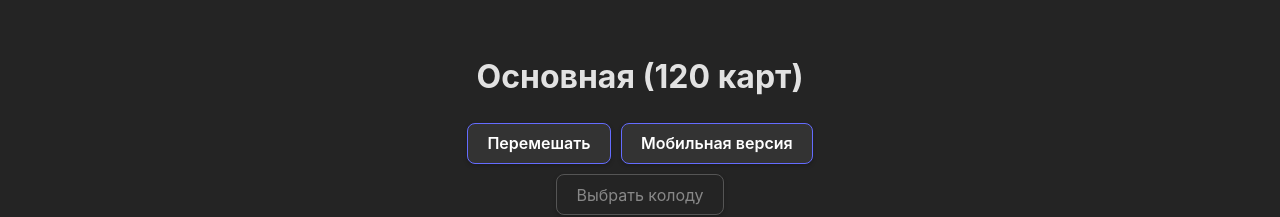
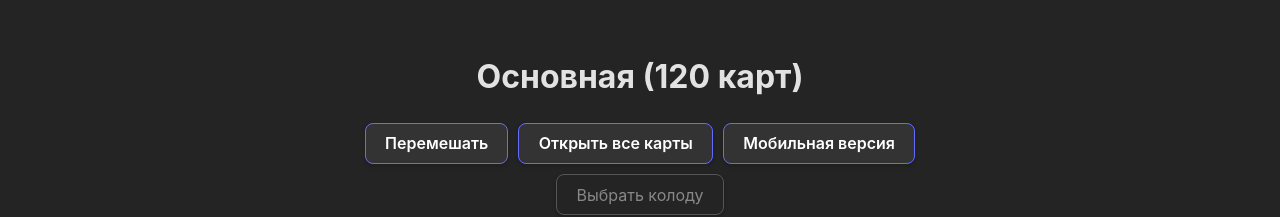
Before and after one commit to goloka-gid/metaphorical-cards, a React (Vite) app: page / in a window 1280 px wide. Shown: the top 217 px of the page. Built offline with nearby package versions, Linux system fonts and the light colour scheme.

Commit message:
Update App.jsx

```diff
--- a/src/App.jsx
+++ b/src/App.jsx
@@ -20,6 +20,9 @@ function App() {
   const [viewMode, setViewMode] = useState('grid'); // 'grid' | 'table'
   const [activeCardId, setActiveCardId] = useState(null);
 
+  // New state for flipping all cards in grid view
+  const [isAllFlipped, setIsAllFlipped] = useState(false);
+
   // Modal State
   // null | 'mobile_prompt' | 'donation_info' | 'mobile_denied' | 'sponsor_login' | 'sponsor_success' | 'other_decks'
   const [modalView, setModalView] = useState(null);
@@ -34,6 +37,8 @@ function App() {
   useEffect(() => {
     // Generate deck based on current selection
     setDeck(generateDeck(currentDeckInfo.path, currentDeckInfo.count));
+    // Reset flip state when deck changes
+    setIsAllFlipped(false);
   }, [currentDeckInfo]);
 
   // Deck Logic
@@ -44,6 +49,11 @@ function App() {
       [newDeck[i], newDeck[j]] = [newDeck[j], newDeck[i]];
     }
     setDeck(newDeck);
+    setIsAllFlipped(false); // Reset flip on shuffle
+  };
+
+  const toggleAllFlip = () => {
+    setIsAllFlipped(!isAllFlipped);
   };
 
   const handleSwitchDeck = (deckConfig) => {
@@ -68,7 +78,7 @@ function App() {
       y: window.innerHeight / 2 - 180,
       rotation: 0,
       scale: 1,
-      isFlipped: true,
+      isFlipped: true, // Auto flip face up when drawn
       zIndex: drawnCards.length + 1
     };
 
@@ -103,6 +113,7 @@ function App() {
       // Regenerate current deck full
       setDeck(generateDeck(currentDeckInfo.path, currentDeckInfo.count));
       setViewMode('grid');
+      setIsAllFlipped(false);
     }
   };
 
@@ -175,6 +186,9 @@ function App() {
 
           <div className="controls">
             <button onClick={handleShuffle}>Перемешать</button>
+            <button onClick={toggleAllFlip}>
+              {isAllFlipped ? 'Скрыть карты' : 'Открыть все карты'}
+            </button>
             <button onClick={toggleMobileMode}>
               {isSponsor
                 ? (isMobileMode ? 'Вернуть ПК вид' : 'Вкл. Мобильный вид')
@@ -190,7 +204,11 @@ function App() {
           </div>
 
           <div className={isMobileMode ? 'card-grid mobile-grid' : 'card-grid'}>
-             <CardGrid deckContent={deck} onCardClick={handleCardSelectFromGrid} />
+             <CardGrid
+               deckContent={deck}
+               onCardClick={handleCardSelectFromGrid}
+               isAllFlipped={isAllFlipped}
+             />
           </div>
         </>
       ) : (
```
